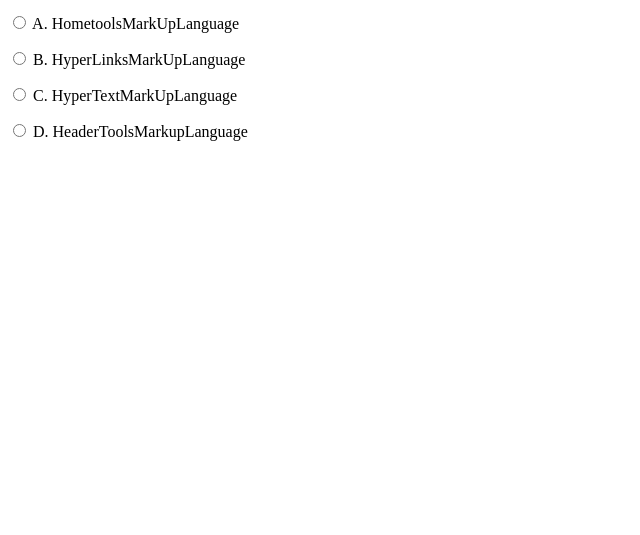
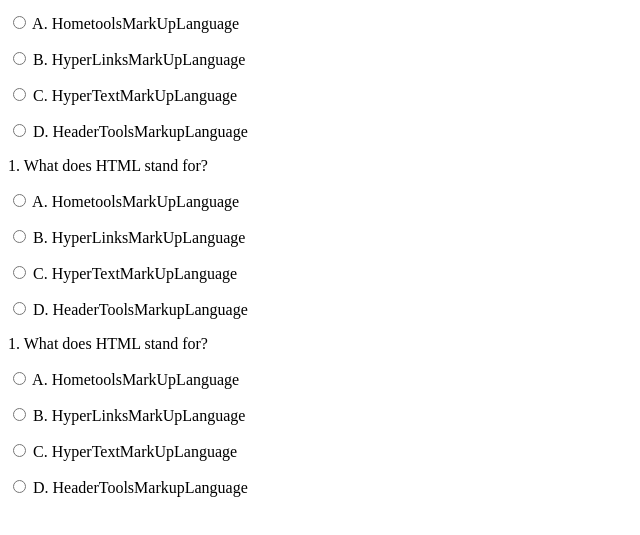
Before and after one commit to Dianakariuki/QUIZBOARD, a plain HTML site: page index.html in a window 1280 px wide. Shown: the part 101-636 px from the top of the page, without its empty margins (0-640 px from the left). Drawn offline with Linux system fonts and the light colour scheme.

Commit message:
this commit makes the divs and p tags for the five question

```diff
--- a/index.html
+++ b/index.html
@@ -11,12 +11,27 @@
     <form name="quiz" id="quiz">
         <div>
             <p> 1. What does HTML stand for?</p>
-            <p> <input type="radio" name="question1" value="HTML"> A. HometoolsMarkUpLanguage</p>
-            <p> <input type="radio" name="question1" value="python"> B. HyperLinksMarkUpLanguage</p>
-            <p> <input type="radio" name="question1" value="javascript"> C. HyperTextMarkUpLanguage</p>
-            <p> <input type="radio" name="question1" value="swift"> D. HeaderToolsMarkupLanguage</p>
+            <p> <input type="radio" name="question1" value="HometoolsMarkUpLanguage"> A. HometoolsMarkUpLanguage</p>
+            <p> <input type="radio" name="question1" value="HyperLinksMarkUpLanguage"> B. HyperLinksMarkUpLanguage</p>
+            <p> <input type="radio" name="question1" value="HyperTextMarkUpLanguage"> C. HyperTextMarkUpLanguage</p>
+            <p> <input type="radio" name="question1" value="HeaderToolsMarkupLanguage"> D. HeaderToolsMarkupLanguage</p>
 
         </div>
+    <div>
+        <p> 1. What does HTML stand for?</p>
+        <p> <input type="radio" name="question1" value="HometoolsMarkUpLanguage"> A. HometoolsMarkUpLanguage</p>
+        <p> <input type="radio" name="question1" value="HyperLinksMarkUpLanguage"> B. HyperLinksMarkUpLanguage</p>
+        <p> <input type="radio" name="question1" value="HyperTextMarkUpLanguage"> C. HyperTextMarkUpLanguage</p>
+        <p> <input type="radio" name="question1" value="HeaderToolsMarkupLanguage"> D. HeaderToolsMarkupLanguage</p>
+    </div>
+    <div>
+        <p> 1. What does HTML stand for?</p>
+        <p> <input type="radio" name="question1" value="HometoolsMarkUpLanguage"> A. HometoolsMarkUpLanguage</p>
+        <p> <input type="radio" name="question1" value="HyperLinksMarkUpLanguage"> B. HyperLinksMarkUpLanguage</p>
+        <p> <input type="radio" name="question1" value="HyperTextMarkUpLanguage"> C. HyperTextMarkUpLanguage</p>
+        <p> <input type="radio" name="question1" value="HeaderToolsMarkupLanguage"> D. HeaderToolsMarkupLanguage</p>
+    </div>
+
 
     </form>
 </body>
```
